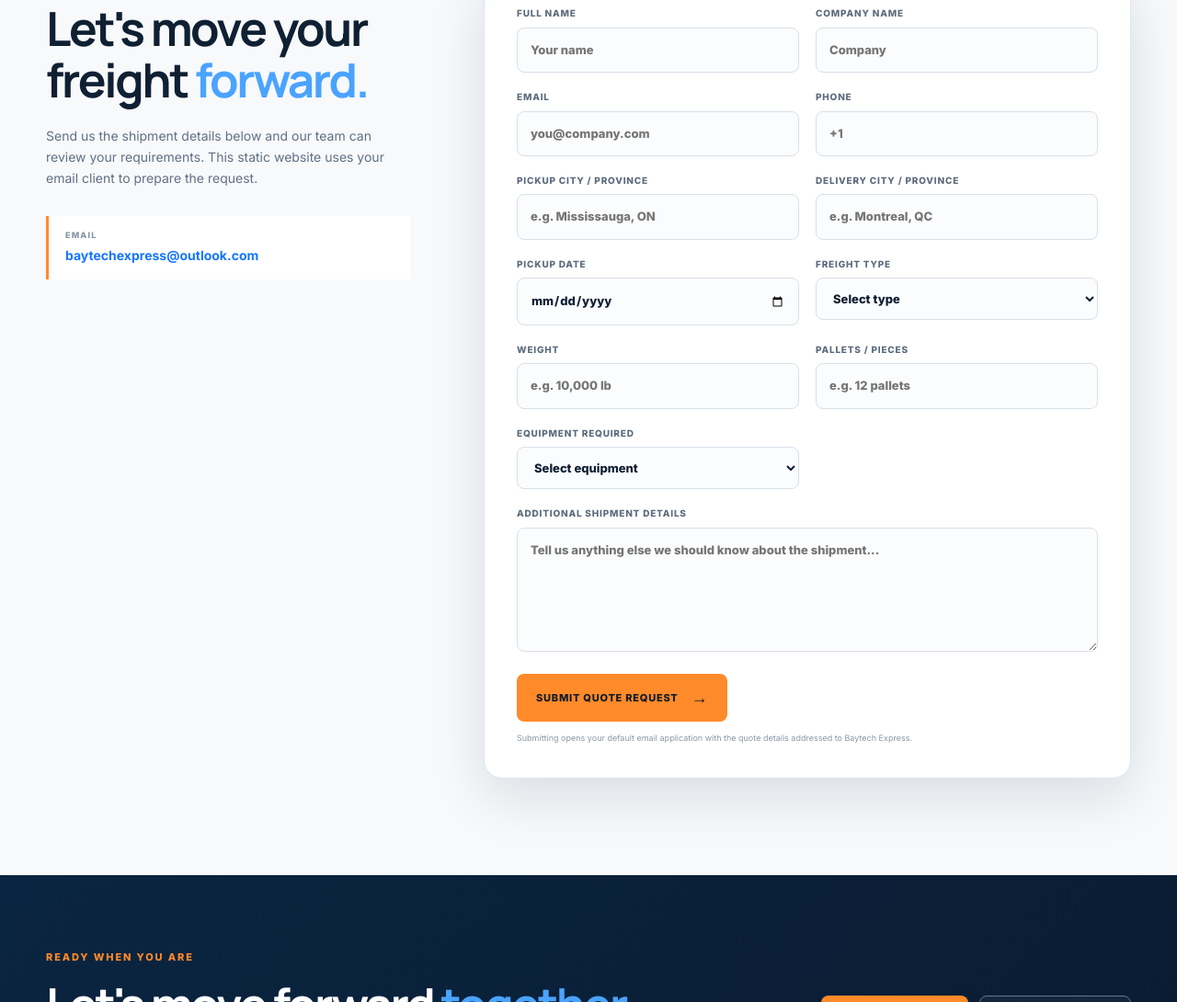
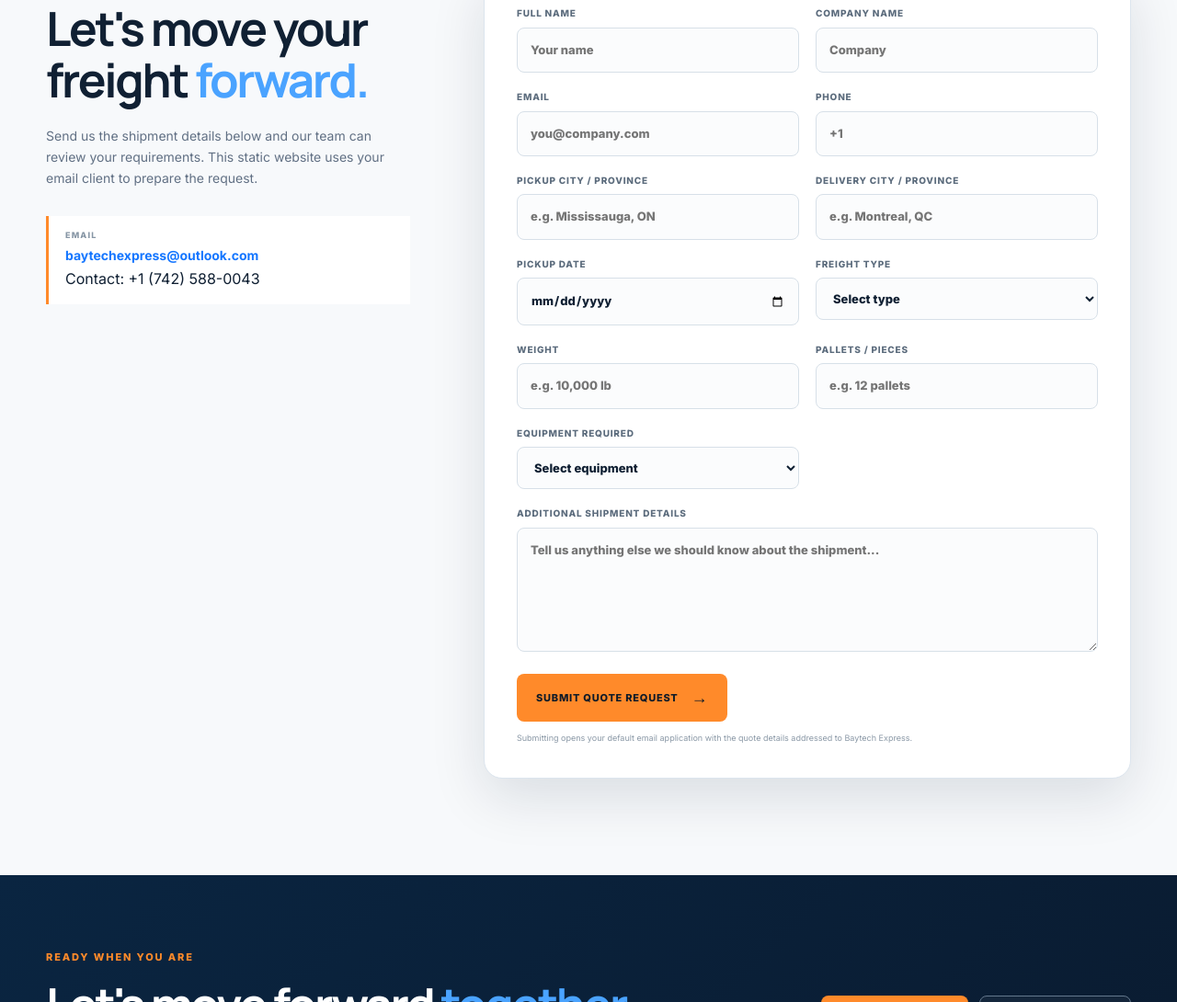
Before and after one commit to Yashvardhan7404/Baytechexpress, a plain HTML site: page index.html in a window 1280 px wide. Shown: the part 4324-5414 px from the top of the page at 92% size. Drawn offline with Linux system fonts and the light colour scheme.

Commit message:
Update index.html

```diff
--- a/index.html
+++ b/index.html
@@ -531,6 +531,7 @@ footer{background:#041323;color:#fff;padding:65px 0 20px}
           <div class="contact-box">
             <small>EMAIL</small>
             <a href="mailto:baytechexpress@outlook.com">baytechexpress@outlook.com</a>
+            <p>Contact: +1 (742) 588-0043</p>
           </div>
         </div>
 
@@ -613,6 +614,7 @@ footer{background:#041323;color:#fff;padding:65px 0 20px}
   <div class="mobile-actions">
     <a href="#quote">Get a Quote</a>
     <a href="mailto:baytechexpress@outlook.com">Email Us</a>
+    <p>Contact: +1 (742) 588-0043</p>
   </div>
 </body>
 </html>
```
